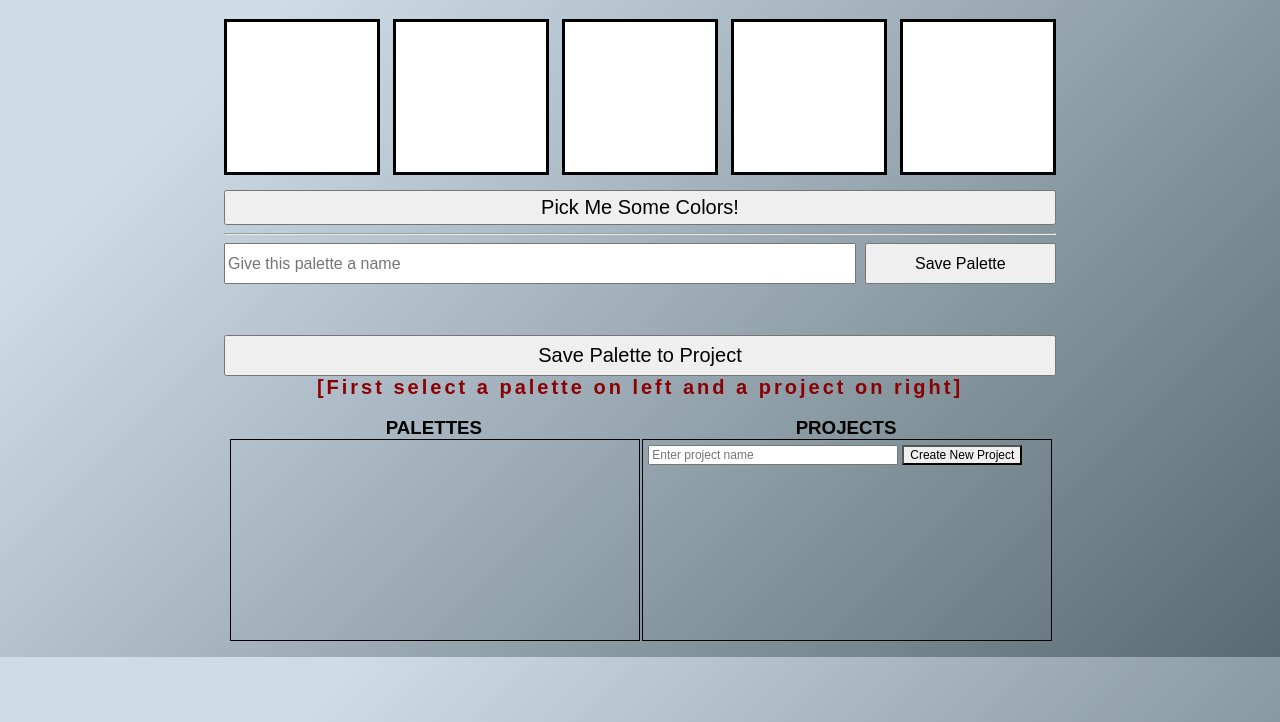
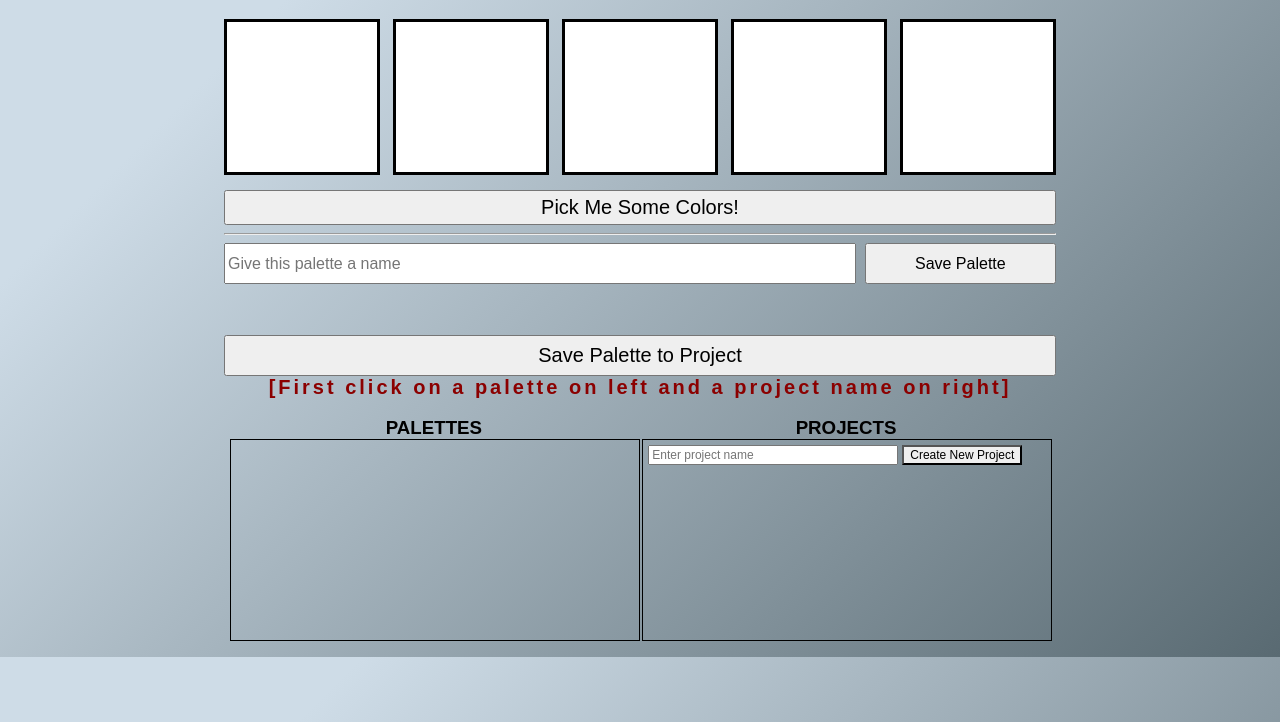
Before and after one commit to hdechat/Palette-Picker, a website: page public/index.html in a window 1280 px wide. Shown: the part 78-800 px from the top of the page. Drawn offline with nearby package versions, Linux system fonts and the light colour scheme; no server answers.

Commit message:
Edit css

```diff
--- a/public/index.html
+++ b/public/index.html
@@ -26,7 +26,7 @@
       placeholder="Give this palette a name" />
     <button class="save-palette-button">Save Palette</button>
     <button class="save-to-project-button">Save Palette to Project</button>
-    <p class="directions">[First select a palette on left and a project on right]</p>
+    <p class="directions">[First click on a palette on left and a project name on right]</p>
     <article class="saved-items-container">
       <h3>PALETTES</h3>
       <ul class="saved-palettes-list"></ul>
```
